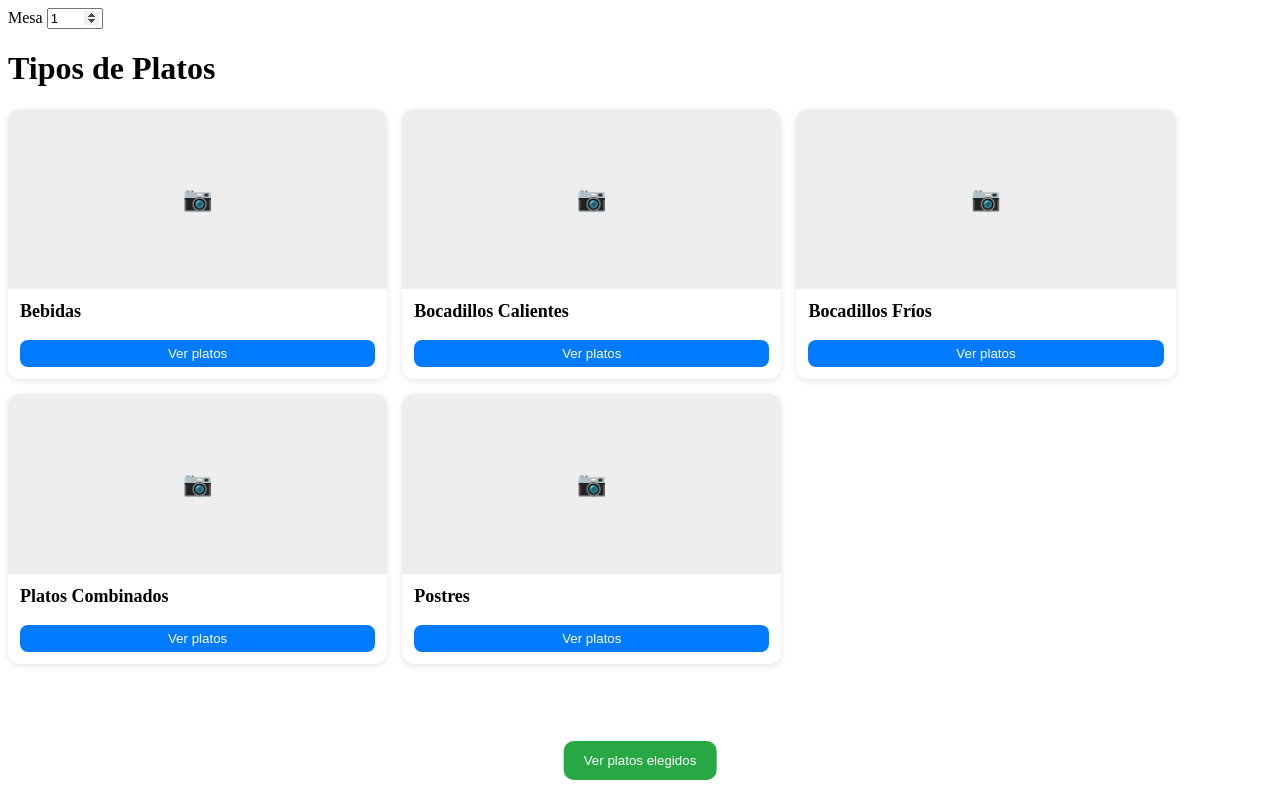
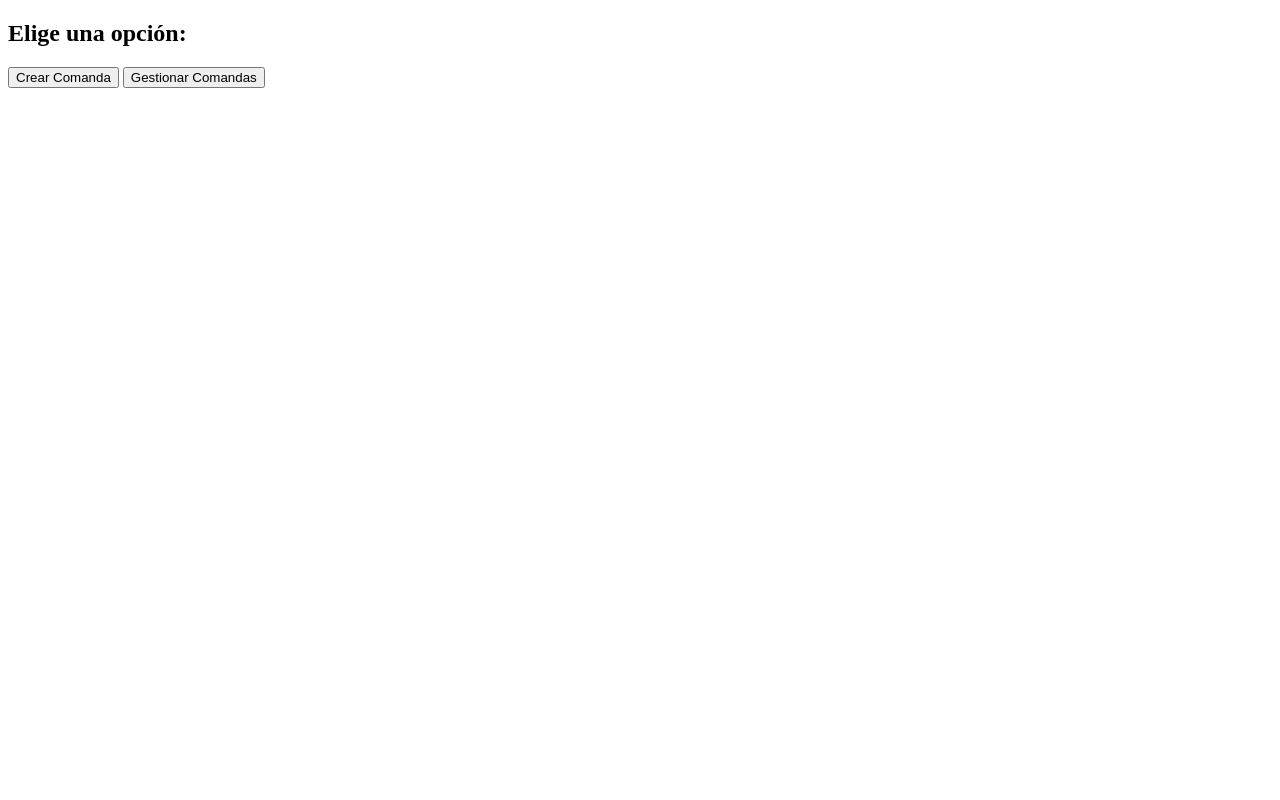
Before and after one commit to amonge20/Proyecto-Gestion-de-comandas, a PHP site: page / in a window 1280 px wide. Run offline with PHP 8.4, Linux system fonts and the light colour scheme; data comes from the database, SQL or seed files in the repository.

Commit message:
Separamos la aplicación en dos partes con un menú de inicio: crear comanda y gestionar comandas

```diff
--- a/guardar_comanda.php
+++ b/crear_comanda/guardar_comanda.php
@@ -1,5 +1,5 @@
 <?php
-include 'conexion.php'; // tu conexión a la base de datos
+include '../conexion.php'; // tu conexión a la base de datos
 
 // Recibir JSON
 $data = json_decode(file_get_contents('php://input'), true);
--- a/load_platos.php
+++ b/crear_comanda/load_platos.php
@@ -1,5 +1,5 @@
 <?php
-require_once 'conexion.php';
+require_once '../conexion.php';
 require_once 'funciones.php';
 
 $idTipo = intval($_GET['id_tipo'] ?? 0);
--- a/ver_comandas.php
+++ b/gestionar_comandas/index.php
@@ -1,5 +1,5 @@
 <?php
-include 'conexion.php';
+include '../conexion.php';
 
 $sql = "SELECT * FROM comandas ORDER BY fecha ASC";
 $result = $conn->query($sql);
--- a/index.php
+++ b/index.php
@@ -1,34 +1,25 @@
 <?php
-require_once 'conexion.php';
-require_once 'funciones.php';
-
-$query = $conn->query("SELECT * FROM tipos_platos");
-$tipos = $query->fetch_all(MYSQLI_ASSOC);
-
-// Si viene id_mesa por POST, actualizamos la sesión
-if (isset($_POST['id_mesa'])) {
-    $_SESSION['id_mesa'] = (int)$_POST['id_mesa'];
-    echo 'Mesa ' . $_SESSION['id_mesa'];
-    exit; // Para que no siga ejecutando el resto si solo es un fetch
-} else {
-    $_SESSION["id_mesa"] = intval($_GET['id_mesa'] ?? 1);
+$fase = $_GET["fase"] ?? "";
+if (!empty($fase)) {
+    header("Location: {$fase}/index.php");
+    exit;
 }
 ?>
+
 <!DOCTYPE html>
 <html lang="es">
 
 <head>
     <meta charset="UTF-8">
-    <title>Comandas</title>
-    <link rel="stylesheet" href="style.css">
-    <script src="script.js" defer></script>
+    <title>Selecciona opción</title>
 </head>
 
 <body>
-    <header>Mesa <input type="number" name="id_mesa" id="id_mesa" min="1" max="30" value="<?php echo $_SESSION["id_mesa"] ?>" oninput="cambiarNumMesa(this)"></header>
-    <h1>Tipos de Platos</h1>
-    <?php echo renderItemList($tipos, 'tipos'); ?>
-    <button id="btnLista" onclick="openLista()">Ver platos elegidos</button>
+    <h2>Elige una opción:</h2>
+    <form method="get" action="index.php">
+        <button type="submit" name="fase" value="crear_comanda">Crear Comanda</button>
+        <button type="submit" name="fase" value="gestionar_comandas">Gestionar Comandas</button>
+    </form>
 </body>
 
 </html>
```
Also changed, not shown: crear_comanda/index.php (added, +34 -0 lines), crear_comanda/funciones.php (renamed from funciones.php), crear_comanda/script.js (renamed from script.js), crear_comanda/style.css (renamed from style.css).
